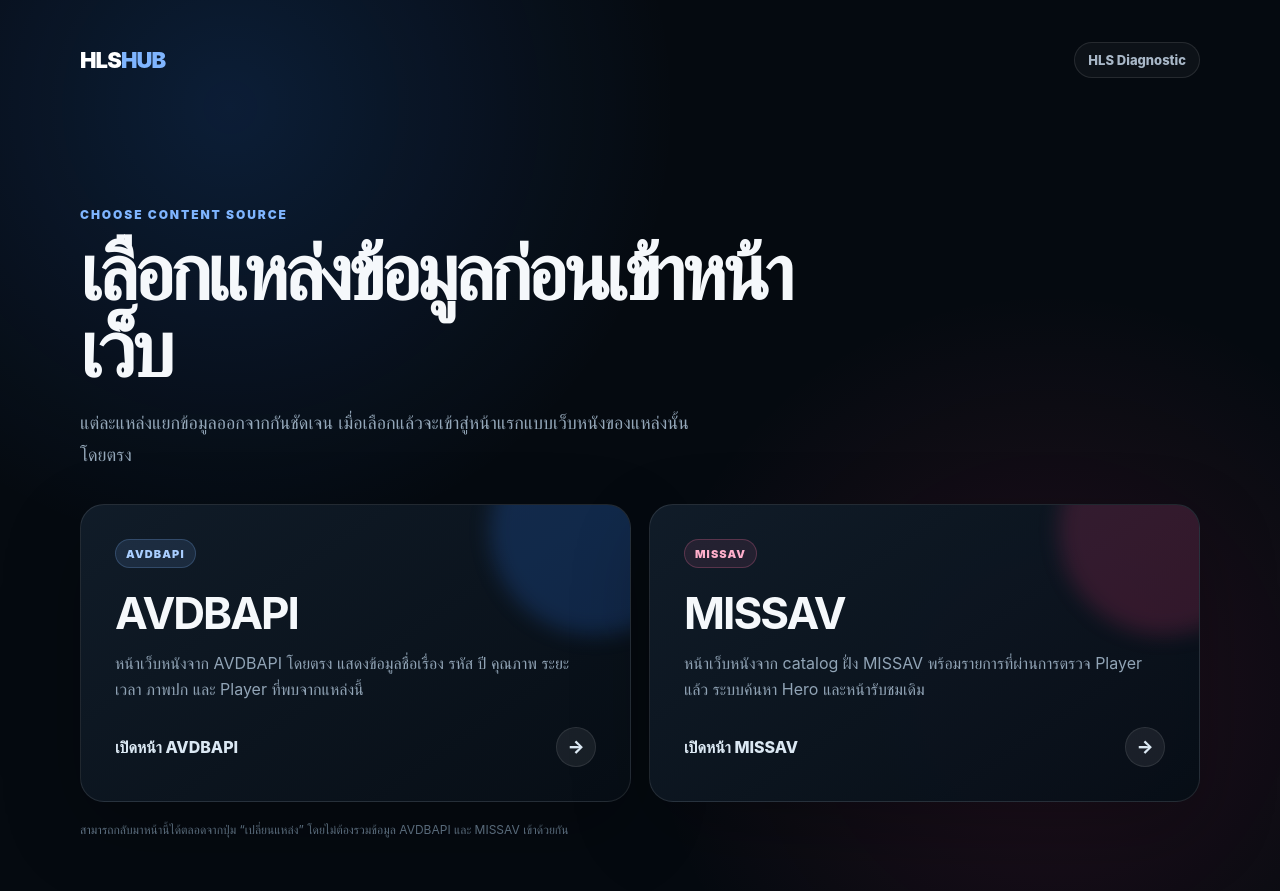
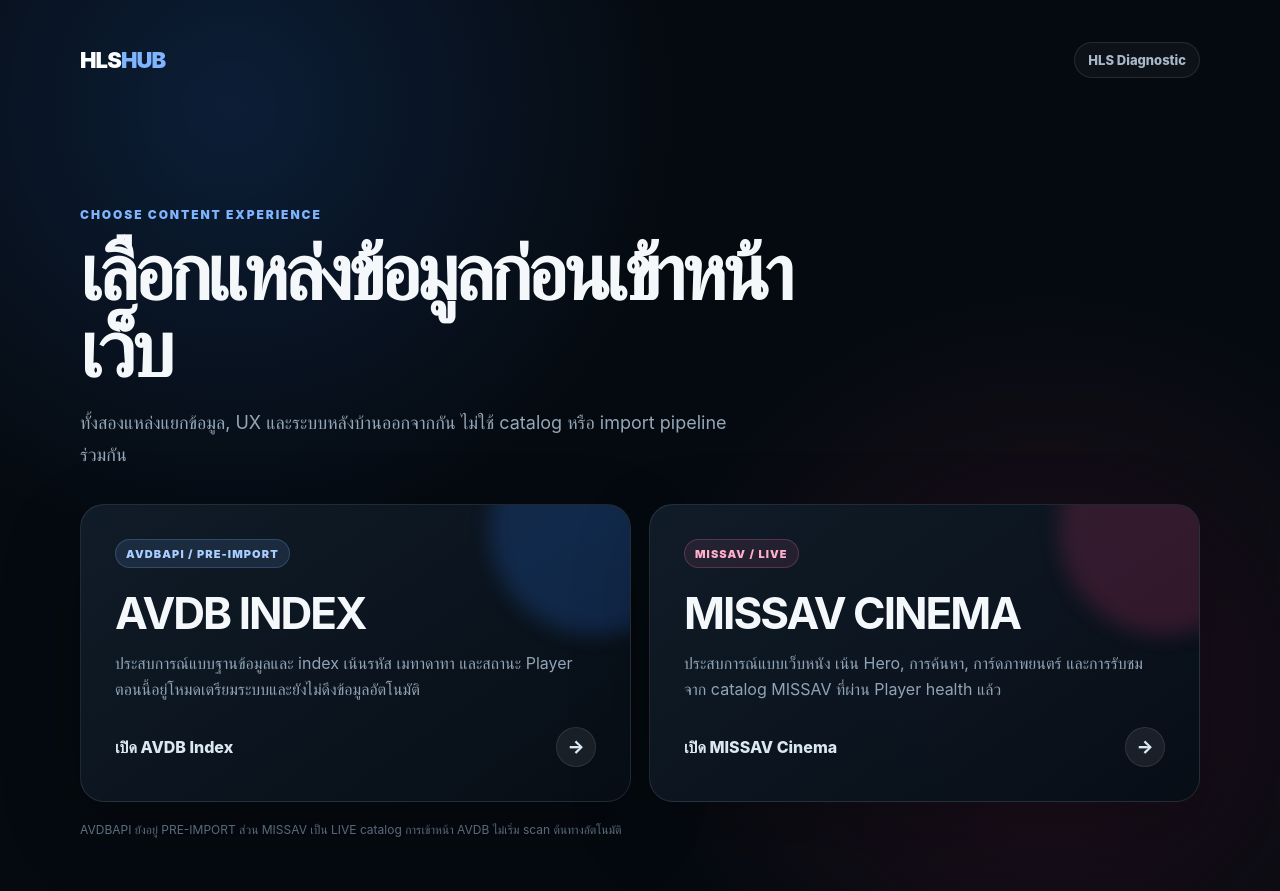
Before and after one commit to frankkk99/hlstest, a Next.js app: page / in a window 1280 px wide. Built offline with nearby package versions, Linux system fonts and the light colour scheme.

Commit message:
Clarify source-specific public experiences

```diff
--- a/app/page.tsx
+++ b/app/page.tsx
@@ -4,17 +4,17 @@
 const sources = [
   {
     href: "/avdb",
-    badge: "AVDBAPI",
-    title: "AVDBAPI",
-    description: "หน้าเว็บหนังจาก AVDBAPI โดยตรง แสดงข้อมูลชื่อเรื่อง รหัส ปี คุณภาพ ระยะเวลา ภาพปก และ Player ที่พบจากแหล่งนี้",
-    action: "เปิดหน้า AVDBAPI",
+    badge: "AVDBAPI / PRE-IMPORT",
+    title: "AVDB INDEX",
+    description: "ประสบการณ์แบบฐานข้อมูลและ index เน้นรหัส เมทาดาทา และสถานะ Player ตอนนี้อยู่โหมดเตรียมระบบและยังไม่ดึงข้อมูลอัตโนมัติ",
+    action: "เปิด AVDB Index",
   },
   {
     href: "/hub",
-    badge: "MISSAV",
-    title: "MISSAV",
-    description: "หน้าเว็บหนังจาก catalog ฝั่ง MISSAV พร้อมรายการที่ผ่านการตรวจ Player แล้ว ระบบค้นหา Hero และหน้ารับชมเดิม",
-    action: "เปิดหน้า MISSAV",
+    badge: "MISSAV / LIVE",
+    title: "MISSAV CINEMA",
+    description: "ประสบการณ์แบบเว็บหนัง เน้น Hero, การค้นหา, การ์ดภาพยนตร์ และการรับชมจาก catalog MISSAV ที่ผ่าน Player health แล้ว",
+    action: "เปิด MISSAV Cinema",
   },
 ];
 
@@ -28,10 +28,10 @@
         </header>
 
         <section className={styles.hero}>
-          <p className={styles.kicker}>CHOOSE CONTENT SOURCE</p>
+          <p className={styles.kicker}>CHOOSE CONTENT EXPERIENCE</p>
           <h1 className={styles.title}>เลือกแหล่งข้อมูลก่อนเข้าหน้าเว็บ</h1>
           <p className={styles.subtitle}>
-            แต่ละแหล่งแยกข้อมูลออกจากกันชัดเจน เมื่อเลือกแล้วจะเข้าสู่หน้าแรกแบบเว็บหนังของแหล่งนั้นโดยตรง
+            ทั้งสองแหล่งแยกข้อมูล, UX และระบบหลังบ้านออกจากกัน ไม่ใช้ catalog หรือ import pipeline ร่วมกัน
           </p>
         </section>
 
@@ -53,7 +53,7 @@
         </section>
 
         <p className={styles.note}>
-          สามารถกลับมาหน้านี้ได้ตลอดจากปุ่ม “เปลี่ยนแหล่ง” โดยไม่ต้องรวมข้อมูล AVDBAPI และ MISSAV เข้าด้วยกัน
+          AVDBAPI ยังอยู่ PRE-IMPORT ส่วน MISSAV เป็น LIVE catalog การเข้าหน้า AVDB ไม่เริ่ม scan ต้นทางอัตโนมัติ
         </p>
       </div>
     </main>
```
